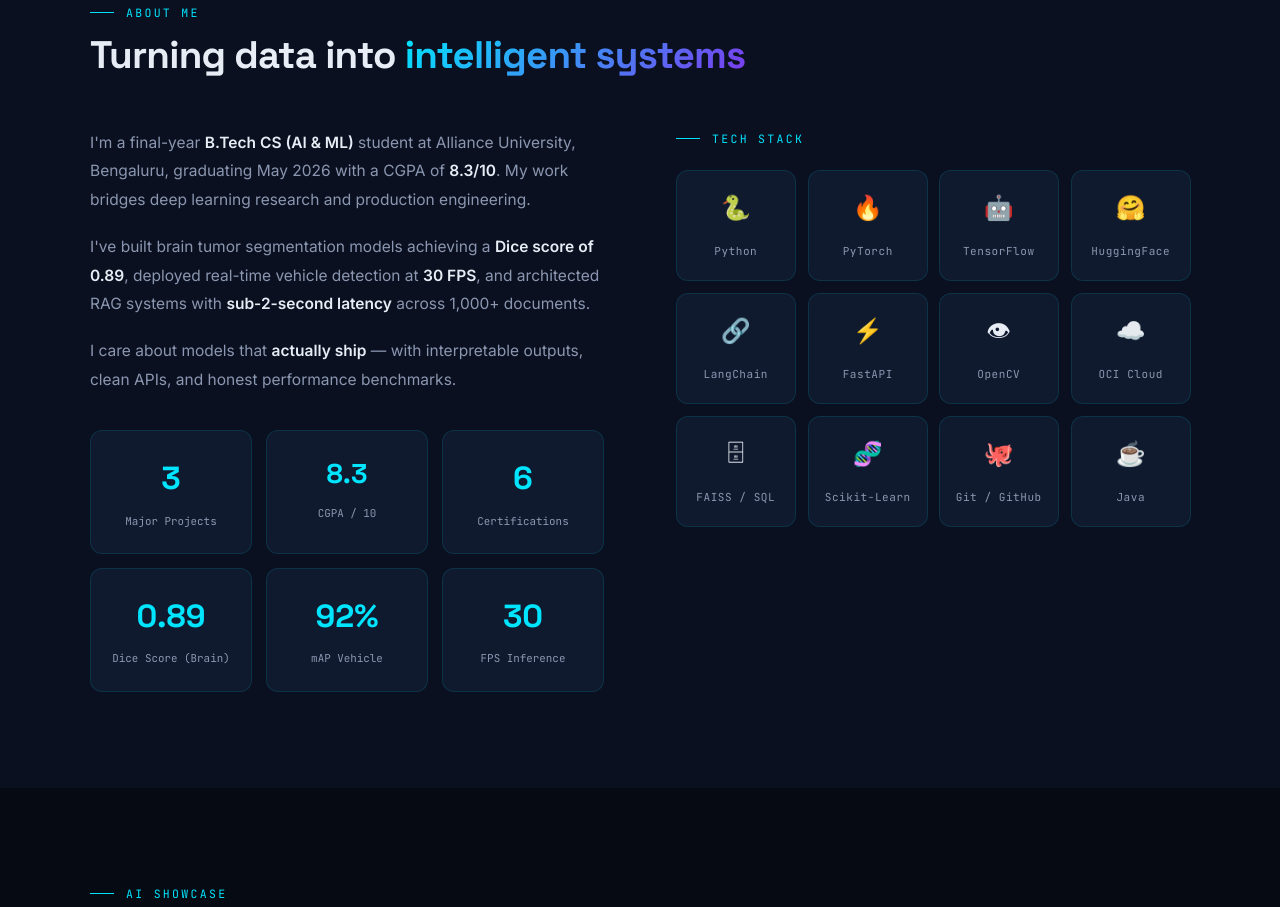
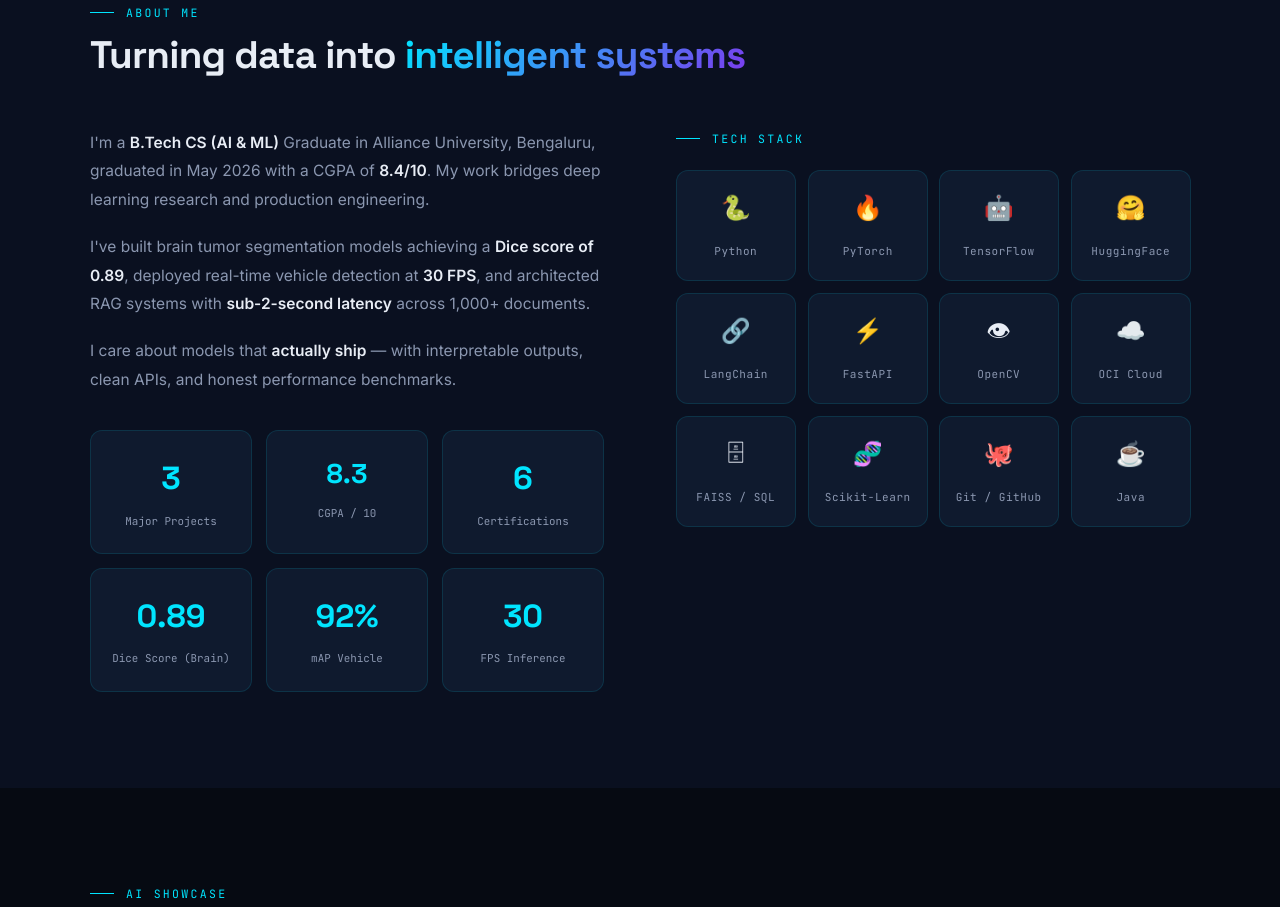
Before and after one commit to Raviprakashgowda/raviprakash-portfolio, a plain HTML site: page index.html in a window 1280 px wide. Shown: the part 893-1800 px from the top of the page. Drawn offline with nearby package versions, Linux system fonts and the light colour scheme.

Commit message:
Revise bio details and CGPA in index.html
Updated personal information and CGPA in the bio section.

```diff
--- a/index.html
+++ b/index.html
@@ -316,7 +316,7 @@
     <div class="about-grid">
       <div>
         <div class="about-text reveal-left">
-          <p>I'm a final-year <strong>B.Tech CS (AI &amp; ML)</strong> student at Alliance University, Bengaluru, graduating May 2026 with a CGPA of <strong>8.3/10</strong>. My work bridges deep learning research and production engineering.</p>
+          <p>I'm a  <strong>B.Tech CS (AI &amp; ML)</strong> Graduate in Alliance University, Bengaluru, graduated in  May 2026 with a CGPA of <strong>8.4/10</strong>. My work bridges deep learning research and production engineering.</p>
           <p>I've built brain tumor segmentation models achieving a <strong>Dice score of 0.89</strong>, deployed real-time vehicle detection at <strong>30 FPS</strong>, and architected RAG systems with <strong>sub-2-second latency</strong> across 1,000+ documents.</p>
           <p>I care about models that <strong>actually ship</strong> — with interpretable outputs, clean APIs, and honest performance benchmarks.</p>
         </div>
```
